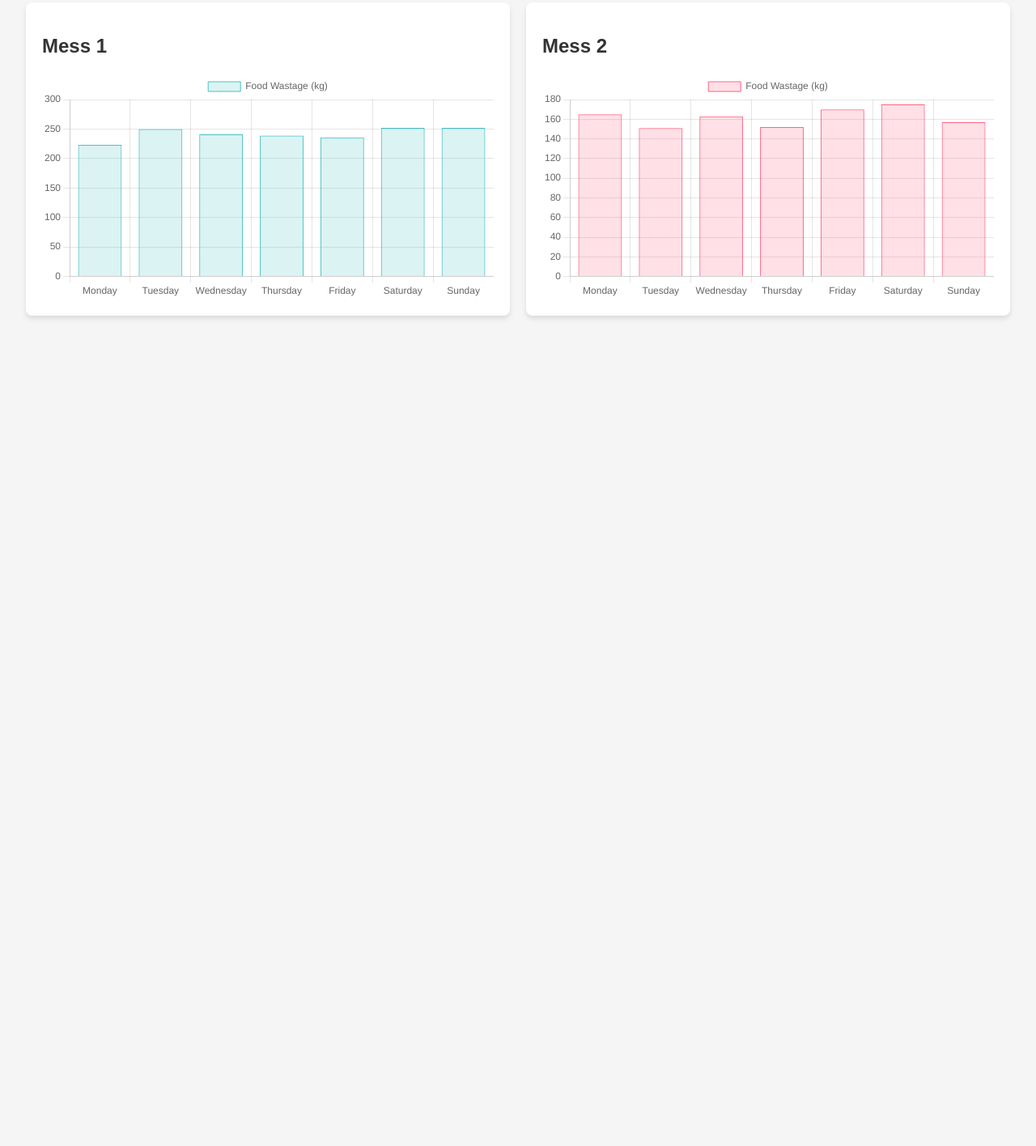
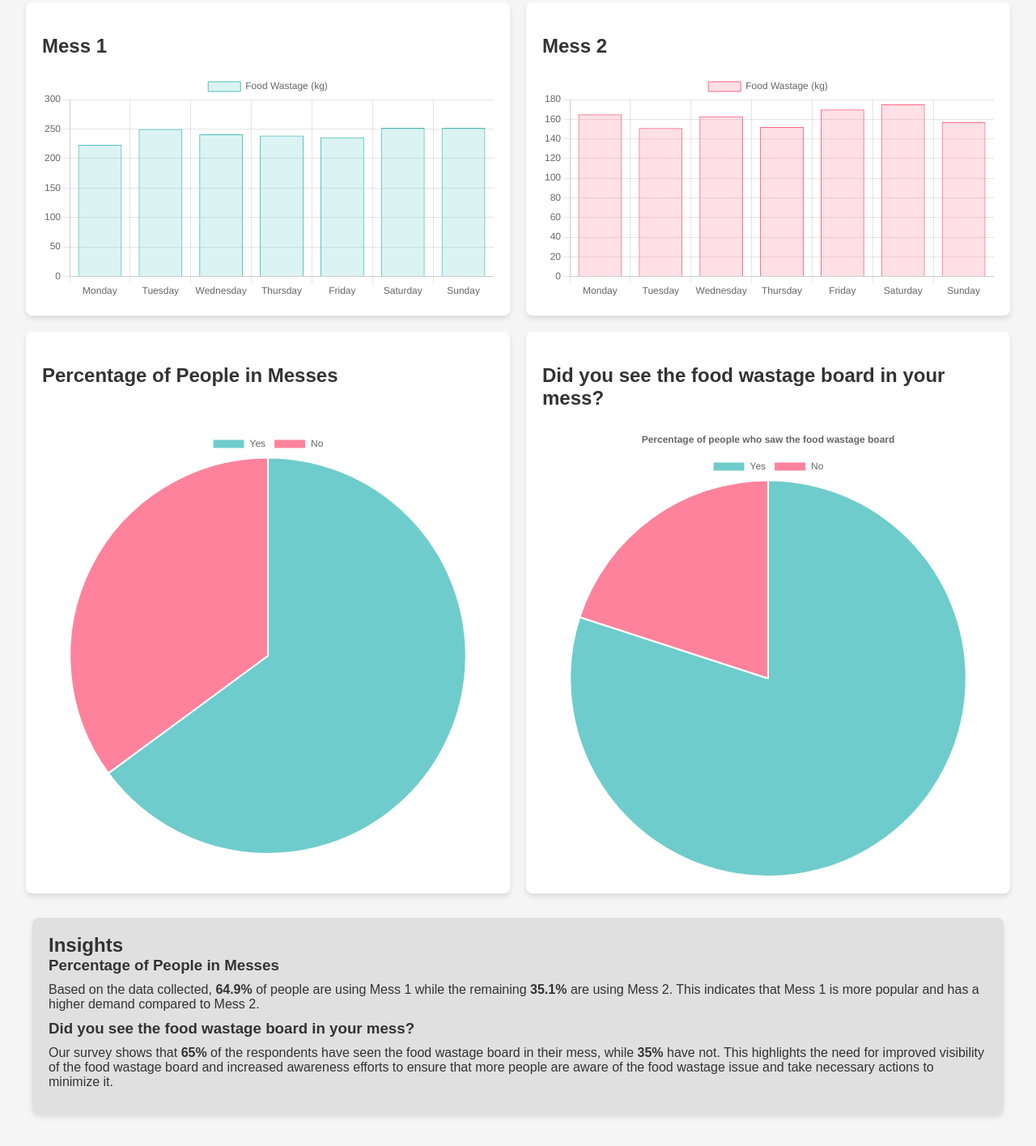
Before and after one commit to shivansh-13/FoodWastage, a plain HTML site: page index.html in a window 1280 px wide. Shown: the part 426-1842 px from the top of the page at 81% size. Before the commit the page ends 846 px from the top, so only its background shows below. Drawn offline with nearby package versions, Linux system fonts and the light colour scheme.

Commit message:
Added pie charts and insights

```diff
--- a/app.js
+++ b/app.js
@@ -46,3 +46,52 @@ const darkModeToggle = document.getElementById('darkModeToggle');
 darkModeToggle.addEventListener('change', () => {
   document.body.classList.toggle('dark-mode');
 });
+// Add this section right before the "Create charts for Mess 1 and Mess 2" comment
+function createPieChart(elementId, data, backgroundColor) {
+    const ctx = document.getElementById(elementId).getContext('2d');
+    new Chart(ctx, {
+      type: 'pie',
+      data: {
+        labels: ['Mess 1', 'Mess 2'],
+        datasets: [{
+          data,
+          backgroundColor
+        }]
+      },
+    });
+  }
+
+  const peoplePercentageData = [64.9, 100 - 64.9];
+  const pieChartBackgroundColor = ['rgba(75, 192, 192, 0.8)', 'rgba(255, 99, 132, 0.8)'];
+
+  // Create pie chart for people percentage in messes
+  createPieChart('peoplePercentageChart', peoplePercentageData, pieChartBackgroundColor);
+  // Modify the createPieChart function
+function createPieChart(elementId, data, backgroundColor, title) {
+    const ctx = document.getElementById(elementId).getContext('2d');
+    new Chart(ctx, {
+      type: 'pie',
+      data: {
+        labels: ['Yes', 'No'],
+        datasets: [{
+          data,
+          backgroundColor
+        }]
+      },
+      options: {
+        plugins: {
+          title: {
+            display: true,
+            text: title
+          }
+        }
+      }
+    });
+  }
+// Add this section right before the "Create pie chart for people percentage in messes" comment
+const foodWastageBoardData = [80, 100 - 80];
+const foodWastageBoardBackgroundColor = ['rgba(75, 192, 192, 0.8)', 'rgba(255, 99, 132, 0.8)'];
+const foodWastageBoardTitle = 'Percentage of people who saw the food wastage board';
+
+// Create pie chart for food wastage board awareness
+createPieChart('foodWastageBoardChart', foodWastageBoardData, foodWastageBoardBackgroundColor, foodWastageBoardTitle);
--- a/index.html
+++ b/index.html
@@ -43,6 +43,25 @@
             <h2>Mess 2</h2>
             <canvas id="mess2Chart"></canvas>
         </div>
+        <!-- Add this section inside the <div class="container"> -->
+<div class="chart-container">
+  <h2>Percentage of People in Messes</h2>
+  <canvas id="peoplePercentageChart"></canvas>
+</div>
+<!-- Add this section inside the <div class="container"> -->
+  <div class="chart-container">
+    <h2>Did you see the food wastage board in your mess?</h2>
+    <canvas id="foodWastageBoardChart"></canvas>
+  </div>
+  <!-- Add this section right below the last chart -->
+<section class="insights">
+  <h2>Insights</h2>
+  <h3>Percentage of People in Messes</h3>
+  <p>Based on the data collected, <strong>64.9%</strong> of people are using Mess 1 while the remaining <strong>35.1%</strong> are using Mess 2. This indicates that Mess 1 is more popular and has a higher demand compared to Mess 2.</p>
+  <h3>Did you see the food wastage board in your mess?</h3>
+  <p>Our survey shows that <strong>65%</strong> of the respondents have seen the food wastage board in their mess, while <strong>35%</strong> have not. This highlights the need for improved visibility of the food wastage board and increased awareness efforts to ensure that more people are aware of the food wastage issue and take necessary actions to minimize it.</p>
+</section>
+
     </div>
     <script src="app.js"></script>
 </body>
--- a/styles.css
+++ b/styles.css
@@ -140,3 +140,21 @@ canvas {
   max-width: 100%;
   height: auto !important;
 }
+/* Add this section at the end of the file */
+.insights {
+  background-color: #e0e0e0;
+  color: #333;
+  padding: 20px;
+  margin: 20px;
+  border-radius: 8px;
+  box-shadow: 0 4px 6px rgba(0, 0, 0, 0.1);
+}
+
+.insights h2,
+.insights h3 {
+  margin: 0;
+}
+
+.insights p {
+  margin: 10px 0;
+}
```
